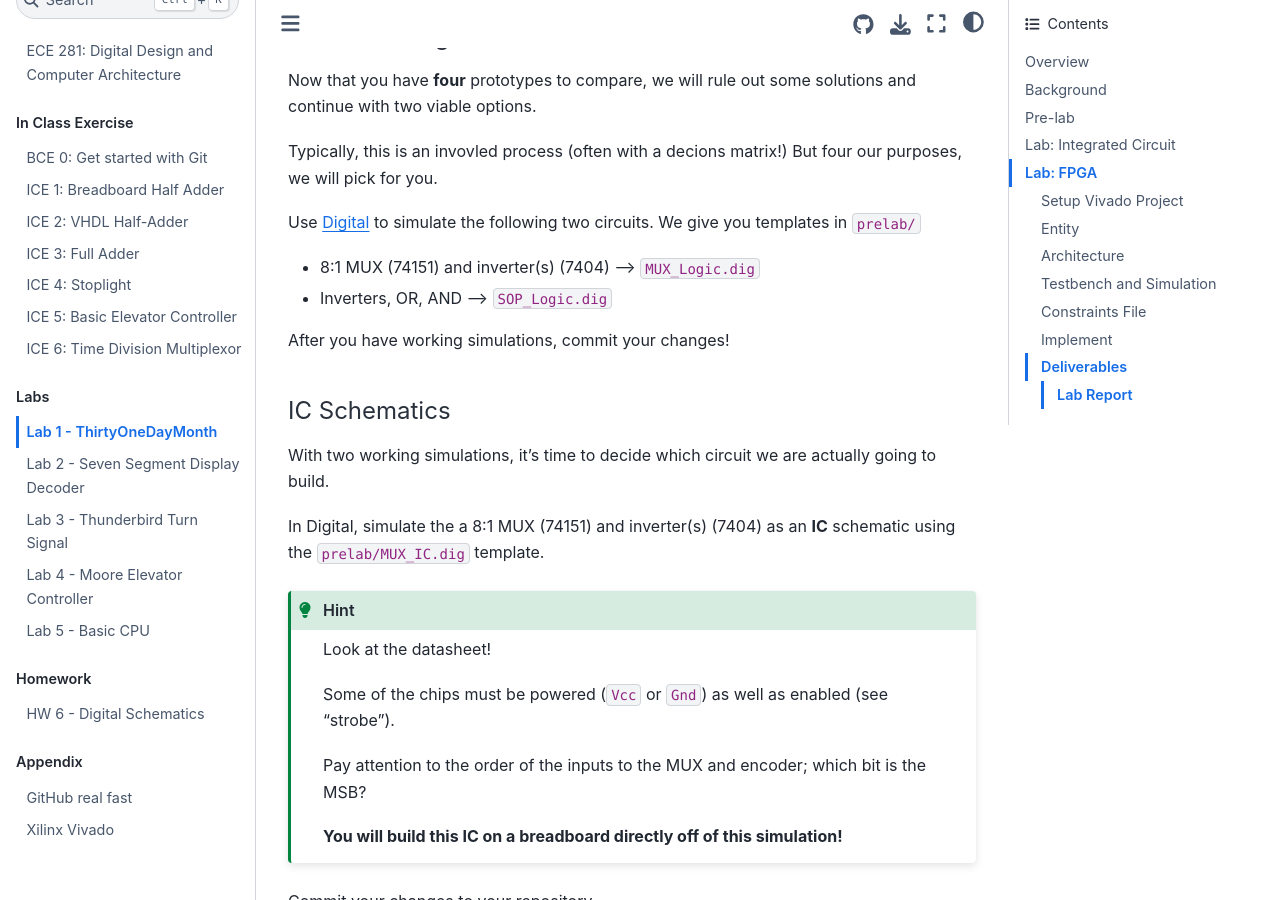
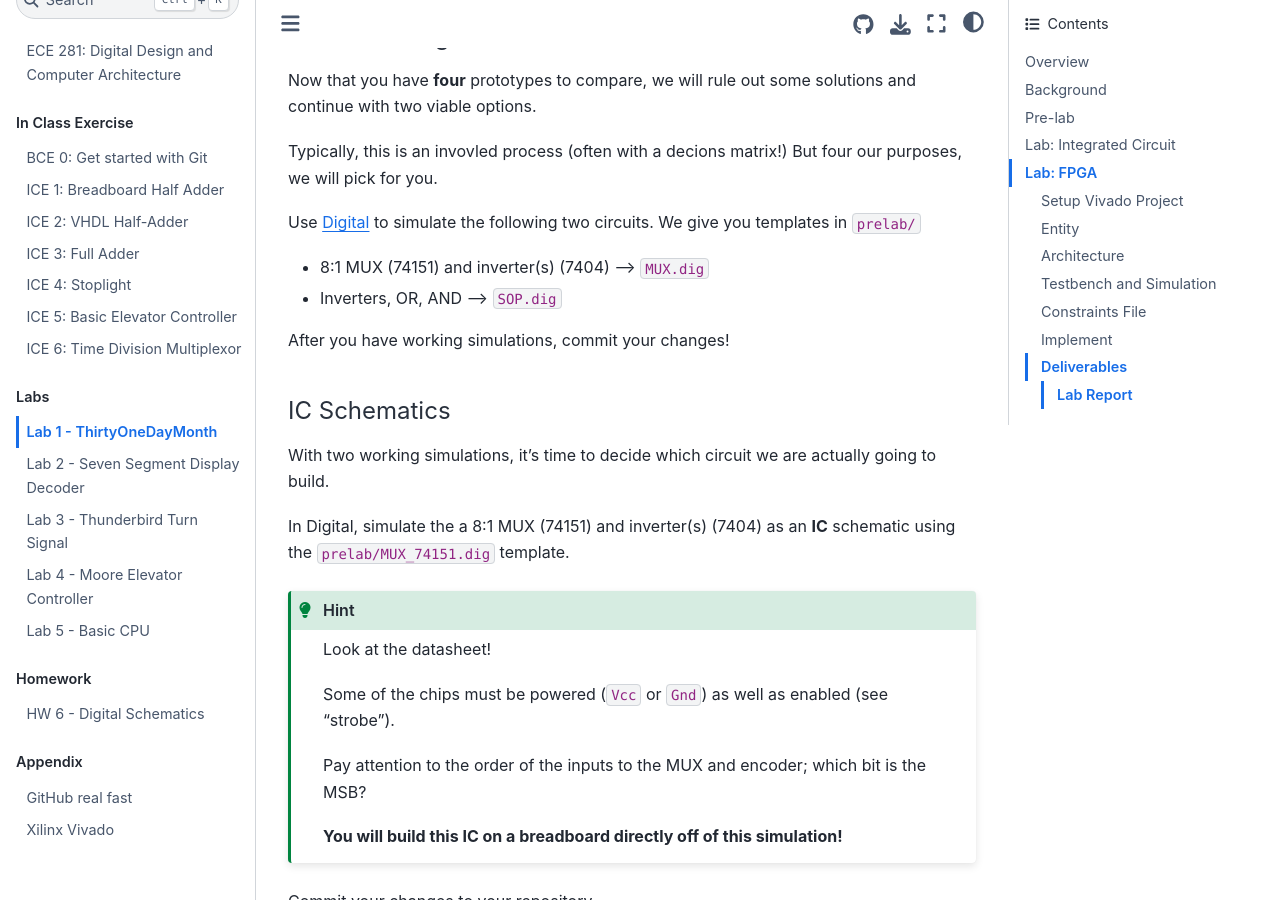
Before and after one commit to USAFA-ECE/ece281-book, a Jupyter Book: the page built from book/lab/lab1.md, in a window 1280 px wide and 900 px high, scrolled down 5282 px. Built offline with Jupyter Book 1.0.4 settings and Sphinx 7.4.7 and the Sphinx Book theme 1.1.4, drawn with Linux system fonts in a browser that asks for light colours.

Commit message:
Updated Digital simulation filenames

````diff
--- a/book/lab/lab1.md
+++ b/book/lab/lab1.md
@@ -183,8 +183,8 @@ But four our purposes, we will pick for you.
 Use [Digital](https://github.com/hneemann/Digital) to simulate the following two circuits.
 We give you templates in `prelab/`
 
-- 8:1 MUX (74151) and inverter(s) (7404) --> `MUX_Logic.dig`
-- Inverters, OR, AND --> `SOP_Logic.dig`
+- 8:1 MUX (74151) and inverter(s) (7404) --> `MUX.dig`
+- Inverters, OR, AND --> `SOP.dig`
 
 After you have working simulations, commit your changes!
 
@@ -193,7 +193,7 @@ After you have working simulations, commit your changes!
 With two working simulations, it's time to decide which circuit we are actually going to build.
 
 In Digital, simulate the a 8:1 MUX (74151) and inverter(s) (7404)
-as an **IC** schematic using the `prelab/MUX_IC.dig` template.
+as an **IC** schematic using the `prelab/MUX_74151.dig` template.
 
 ```{Hint}
 Look at the datasheet!
````
